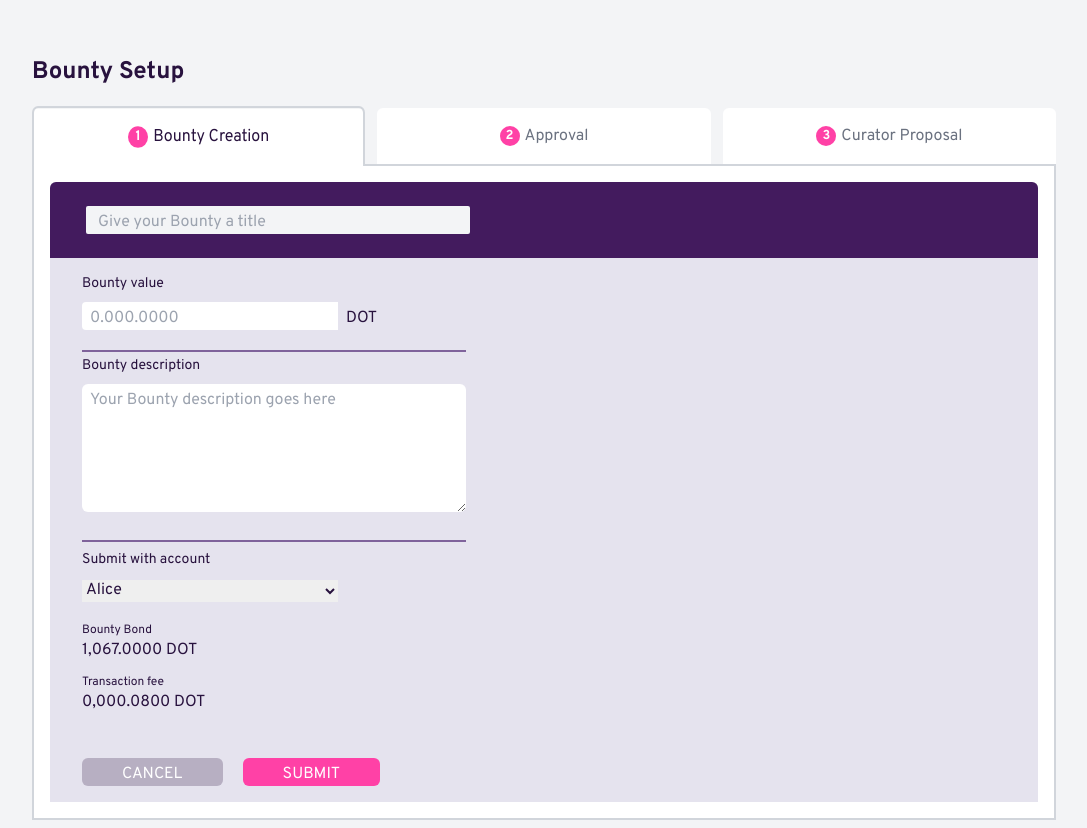
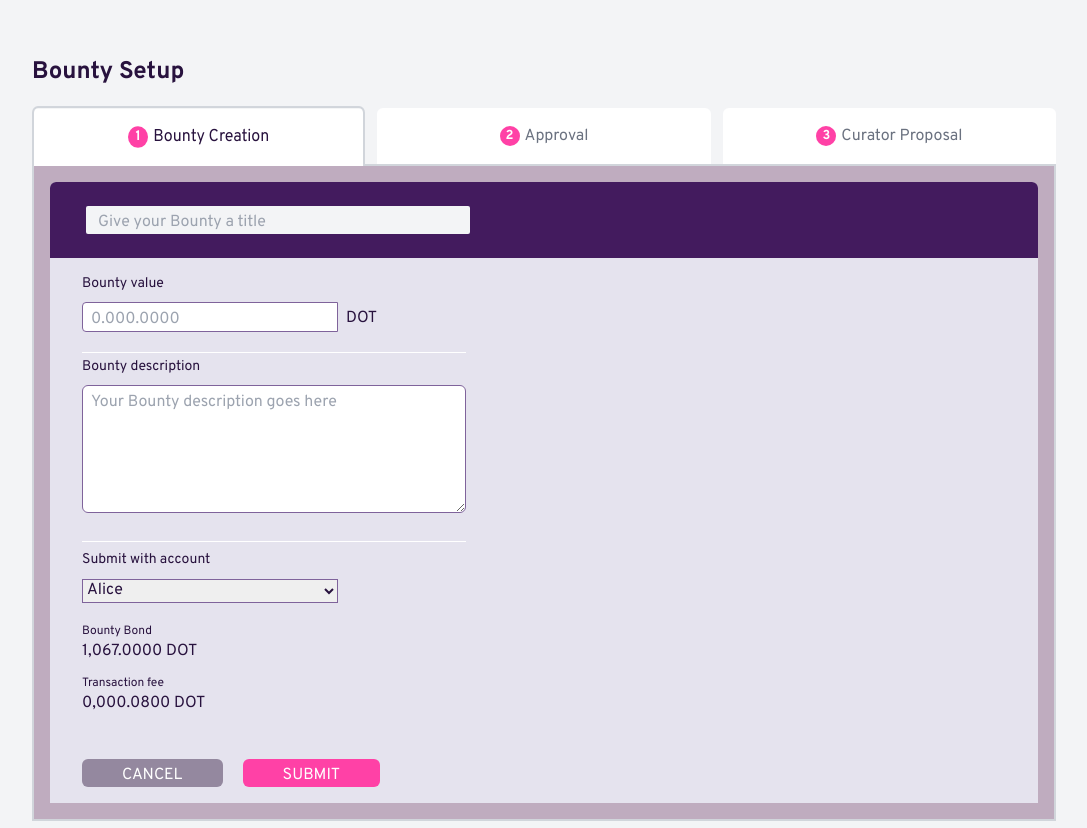
Before and after one commit to galaniprojects/Polkadot-Bounty-Manager, a SvelteKit app: page / in a window 1280 px wide. Shown: the part 124-952 px from the top of the page, without its empty margins (96-1183 px from the left). Built offline with nearby package versions, Linux system fonts and the light colour scheme.

Commit message:
create approval referendum success screen

```diff
--- a/src/app.css
+++ b/src/app.css
@@ -38,3 +38,8 @@ body {
 	@apply basic-button;
 	background-color: theme('colors.darkgray');
 }
+
+.button-cancel:disabled {
+	@apply basic-button;
+	background-color: rgba(138, 124, 151, 0.5);
+}
--- a/src/components/bounty-setup/ApprovalReferendum.svelte
+++ b/src/components/bounty-setup/ApprovalReferendum.svelte
@@ -1,6 +1,11 @@
 <script>
+	let success = false;
 	let bountyId = '#88';
 	let bountyTitle = 'Community Event Activity Bounty';
+
+	function submit() {
+		success = !success;
+	}
 </script>
 
 <div>
@@ -12,11 +17,35 @@
 		</p>
 	</div>
 
+	{#if success}
+		<div class="content">
+			<p class="half-width">
+				The Referendum for the approval of Bounty <br />
+				{`${bountyId} ${bountyTitle}`} <br />
+				has been created successfully!
+				<br /><br />
+				Please update the description on
+				<span class="link underline underline-offset-2">Polkassembly</span>. The decision deposit
+				needs to be placed within 7 days, for the referendum to be valid. (This deposit can be
+				placed from another account).
+				<br /> <br />
+				You can now return to the home screen or proceed to the Curator Approval Referendum creation.
+				It is strongly recommended to create the Curator Approval Referendum, after the Bounty has been
+				funded and the Curator list has been informally accepted by the community in discussions on the
+				platforms. Please read the information about the Curator Approval process on our
+				<span class="link underline underline-offset-2">Guide</span>.
+			</p>
+			<div class="mt-5 flex">
+				<button class="button-cancel mr-5">RETURN HOME</button>
+				<button on:click={() => submit()} class="button-active">PROCEED</button>
+			</div>
+		</div>
+	{:else}
 		<div class="content">
 			<div>
 				<div>
 					<p class="text-xs mb-1">Treasury track</p>
-				<select class="border w-72 rounded-md h-7 px-1" name="spenders" id="spenders">
+					<select class="border w-72 rounded-md h-7 px-1 pt-1" name="spenders" id="spenders">
 						<option value="small">Small Spender</option>
 						<option value="medium">Medium Spender</option>
 						<option value="big">Big Spender</option>
@@ -27,7 +56,7 @@
 				<hr class="border-white mt-5 mb-3 w-96" />
 
 				<p class="text-xs mb-1">Submit with account</p>
-			<select class="border w-72 rounded-md h-7 px-1" name="accounts" id="accounts">
+				<select class="border w-72 rounded-md h-7 px-1 pt-1" name="accounts" id="accounts">
 					<option value="alice">Alice</option>
 					<option value="bob">Bob</option>
 				</select>
@@ -45,7 +74,14 @@
 			</div>
 			<div class="flex">
 				<button class="button-cancel mr-5">CANCEL</button>
-			<button class="button-active">SUBMIT</button>
+				<button on:click={() => submit()} class="button-active">SUBMIT</button>
 			</div>
 		</div>
+	{/if}
 </div>
+
+<style>
+	.link {
+		color: theme('colors.accent');
+	}
+</style>
--- a/src/components/bounty-setup/BountyCreation.svelte
+++ b/src/components/bounty-setup/BountyCreation.svelte
@@ -38,21 +38,21 @@
 			<div>
 				<p class="text-sm">Bounty value</p>
 				<div class="flex mt-2">
-					<input class="pt-1 pl-2 w-64 rounded-s bg-white mr-2" placeholder="0.000.0000" />
+					<input class="border pt-1 pl-2 w-64 rounded-s bg-white mr-2" placeholder="0.000.0000" />
 					<p class="mt-1">DOT</p>
 				</div>
-				<hr class="border border-white mt-5 mb-1 w-96">
+				<hr class="border-white mt-5 mb-1 w-96" />
 
 				<p class="text-sm">Bounty description</p>
 				<textarea
-					class="pt-1 pl-2 md:w-96 h-32 rounded-md bg-white mt-2e mr-2 mt-2"
+					class="border pt-1 pl-2 md:w-96 h-32 rounded-md bg-white mt-2e mr-2 mt-2"
 					placeholder="Your Bounty description goes here"
 				></textarea>
 
-				<hr class="border border-white mt-5 mb-2 w-96">
+				<hr class=" border-white mt-5 mb-2 w-96" />
 				<p class="text-sm mb-2">Submit with account</p>
 
-				<select class="w-64" name="accounts" id="accounts">
+				<select class="border w-64" name="accounts" id="accounts">
 					<option value="alice">Alice</option>
 					<option value="bob">Bob</option>
 				</select>
--- a/src/components/bounty-setup/BountySetup.svelte
+++ b/src/components/bounty-setup/BountySetup.svelte
@@ -41,19 +41,18 @@
 		</div>
 
 		{#if activeTab === TABS[0]}
-			<div class="grid bg-white border-2 border-gray-300 p-4">
+			<div class="main-content grid bg-white border-2 border-gray-300 p-4">
 				<div class="rounded-t-md bg-gray-100 overflow-clip">
 					<BountyCreation />
 				</div>
 			</div>
 		{:else}
-			<div class="grid bg-white border-2 border-gray-300 p-4">
+			<div class="main-content grid bg-white border-2 border-gray-300 p-4">
 				<div class="rounded-t-md bg-gray-100 overflow-clip">
 					<ApprovalReferendum />
 				</div>
 			</div>
 		{/if}
-
 	</div>
 </div>
 
@@ -61,4 +60,8 @@
 	.setup-container {
 		min-height: 800px;
 	}
+
+	.main-content {
+		background-color: theme('colors.backgroundContentWrapper');
+	}
 </style>
--- a/src/components/bounty-setup/style.css
+++ b/src/components/bounty-setup/style.css
@@ -5,10 +5,15 @@
 
 .content {
     @apply py-4 pl-8;
-    background-color: theme('colors.background');
+    background-color: theme('colors.backgroundContent');
     min-height: 500px;
 }
 
 .border {
     border-color: theme('colors.border');
 }
+
+.half-width {
+    max-width: 50%;
+    word-wrap: break-word;
+}
--- a/tailwind.config.js
+++ b/tailwind.config.js
@@ -6,14 +6,15 @@ export default {
 	theme: {
 		colors: {
 			accent: '#FF41A6',
+			backgroundContent: '#E5E3EE',
+			backgroundContentWrapper: '#BFACBF',
 			border: '#7F639B',
 			black: colors.black,
 			white: colors.white,
 			gray: colors.gray,
-			darkgray: '#8a7c9780',
+			darkgray: '#94889F',
 			primary: '#28123E',
-			secondary: '#431B5E',
-			background: '#E5E3EE'
+			secondary: '#431B5E'
 		}
 	},
 	plugins: []
```
Lines whose indentation alone changed are shown as unchanged.
